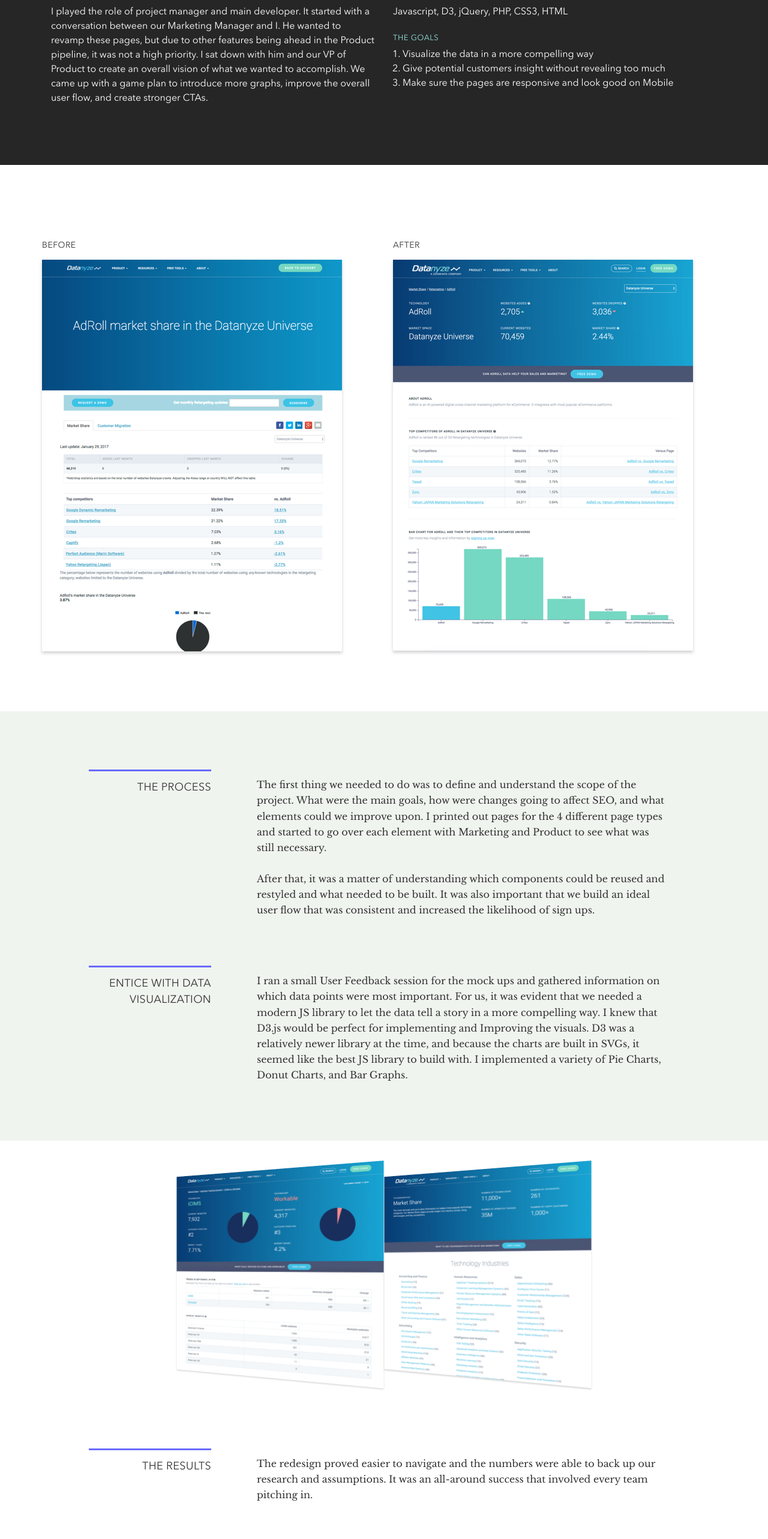
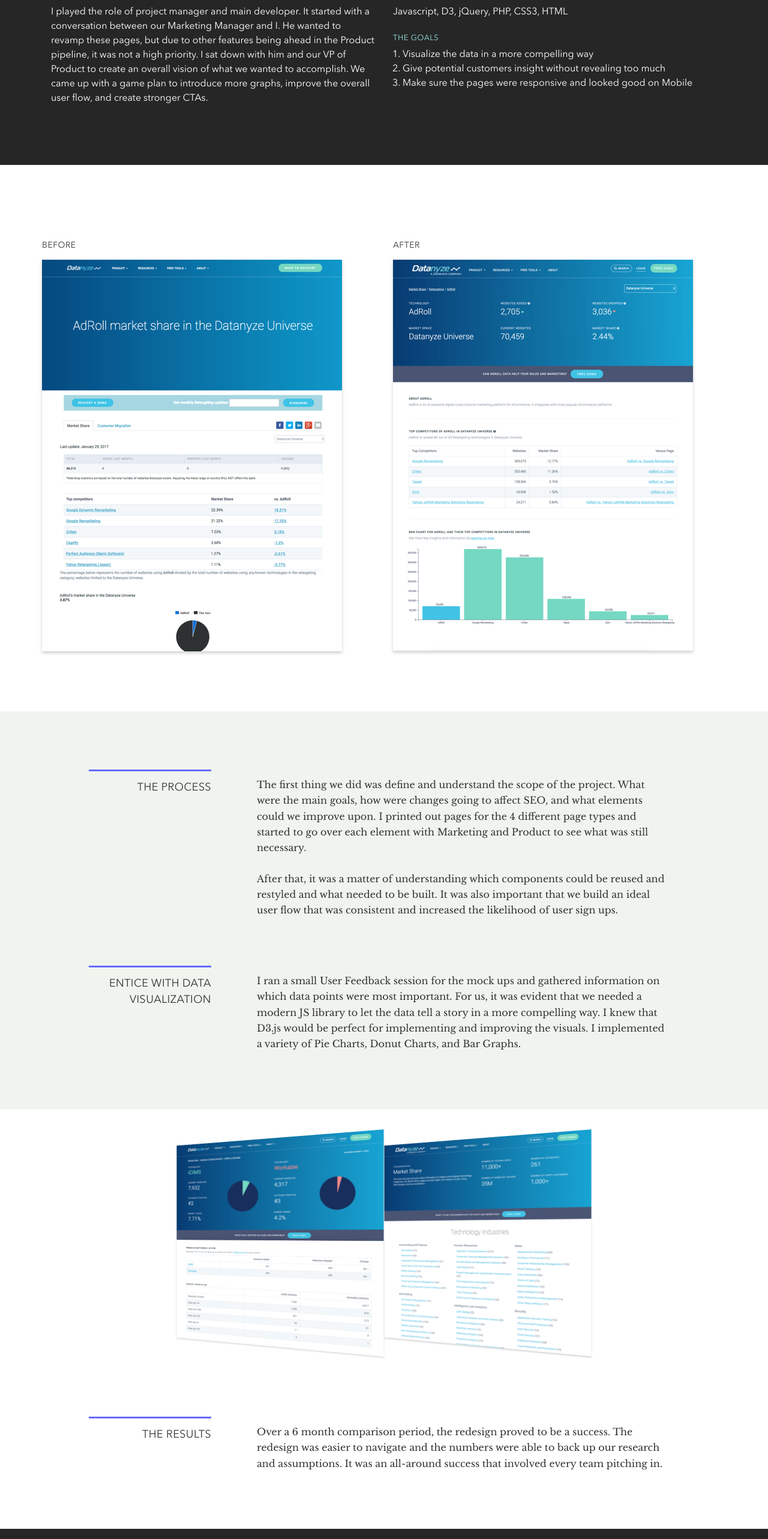
Before and after one commit to water-sauce/website, a React (Create React App) app: page /market-share in a window 1280 px wide. Shown: the part 1140-3706 px from the top of the page at 60% size. Built offline with nearby package versions, Linux system fonts and the light colour scheme; a small style sheet from the web is missing; what @fortawesome/fontawesome would draw is missing.

Commit message:
copy edits

```diff
--- a/src/App.js
+++ b/src/App.js
@@ -6,7 +6,6 @@
 import PublicHeader from "./components/PublicHeader";
 import HeaderOffset from "./components/HeaderOffset";
 import PublicFooter from "./components/PublicFooter";
-// import ContactModal from "./components/ContactModal";
 
 class App extends Component {
     render() {
--- a/src/containers/ChromeExtensionPage.js
+++ b/src/containers/ChromeExtensionPage.js
@@ -13,14 +13,14 @@
 import cx_4 from '../images/portfolio/cx_4.png';
 import cx_5 from '../images/portfolio/cx_5.png';
 
-const title = "Water Sauce | About Us page";
-const description = "Water Sauce is a digital design agency that makes brands extraordinary. We help everyday companies and products become both a need and a want with its target audience.";
+const title = "Water Sauce | Datanyze Chrome Extension Design";
+const description = "Calvin Jhunjhnuwala | A focus on a product I designed and developed while working at Datanyze | Chrome Extension";
 
 
 const project_info_1 = [
     {
         title: "My Role",
-        description: <Fragment><p>As the lead front-end developer and eventual lead designer in an ever-evolving product, it was important to plan ahead and visualize where the product would end up after several iterations. We wanted to add more and more data points with the knowledge that thousands of users would be impacted. Any change would have to allow the data to be easy to digest and access. We had to create a design system that was scalable.</p></Fragment>
+        description: <Fragment><p>As the lead front-end developer and eventual lead designer in an ever-evolving product, it was important to have a vision of where the product would end up after several iterations. We wanted to add more and more data points while very aware that thousands of users would be impacted. Any change would need every data point to be easy to access and digest. We had to create a design system that was scalable.</p></Fragment>
     }
 ]
 const project_info_2 = [
@@ -32,8 +32,8 @@
         title: "The Goals",
         description: <Fragment>
             <ol>
-                <li>Redesign and build the Chrome Extension to take on more data</li>
-                <li>Enable users to focus on the data they want</li>
+                <li>Redesign and build the Chrome Extension to take on more data points</li>
+                <li>Enable users to focus on the data set they want</li>
                 <li>Focus on upsells via a freemium model</li>
             </ol>
         </Fragment>
@@ -45,7 +45,7 @@
         title_block: "The Process",
         description: (
             <Fragment>
-            The design team teamed up with Marketing and Customer Success to see how the Chrome Extension was being used. We wanted to get a full understanding of how users were using the tool as a supplement in their prospecting work flow. We had known for a while that our Chrome Extension was being used by hundreds of sales and marketeers everyday, but had been highly under-valued within the company.
+            Design teamed up with Marketing and Customer Success to see how the Chrome Extension was being used.  We had known for a while that our Chrome Extension was being used by hundreds of sales and marketeers everyday. We wanted to get a full understanding of how users were using the tool as a supplement in their prospecting work flow. We spoke with power users and newly on-boarded to get their feedback on the current iteration.
             </Fragment>
         )
     },
@@ -53,7 +53,7 @@
         title_block: "Put Firmographics At the Forefront",
         description: (
             <Fragment>
-            We decided to focus on building out the Chrome Extension to be “tabbed” allowing for future data sets to slide right in. Making it modular was essential. We interviewed and gathered feedback from current customers, discovering that most of them were using it for the firmographics. We had to create a design system that removed noise and would allow the user to chose the tool of their preference.
+            After interviewing and gathering feedback, we discovered that most of our users were using the Chrome Extension for the firmographics data. We decided to focus on building out the Chrome Extension to be “tabbed” allowing for future data sets to slide right in. Additionally, this would allow the user to chose the data set of their preference while removing unnecessary noise.
             </Fragment>
         )
     }
@@ -64,7 +64,7 @@
         title_block: "The Results",
         description: (
             <Fragment>
-            With over 48,000+ users and 4.5+ stars in the Google Chrome Store, it took a complete team effort to promote this very powerful tool. Today, the current iteration of the Chrome Extension is still running successfully and has 7 data tabs (Firmographics, Technographics, Employees, Tweets, Salesforce, SEO, In the News).
+            It took a complete team effort to promote this very powerful tool, but the results paid off. The overall star rating in the Google Chrome Store rose by half a star to 4.5 with over 48,000+ users. Today, the current iteration of the Chrome Extension is still running successfully and now has 7 data tabs (Firmographics, Technographics, Employees, Tweets, Salesforce, SEO, In the News).
             </Fragment>
         )
     }
--- a/src/containers/MarketSharePage.js
+++ b/src/containers/MarketSharePage.js
@@ -13,8 +13,8 @@
 import ms_3 from '../images/portfolio/ms-versus.png';
 import ms_4 from '../images/portfolio/landing.png';
 
-const title = "Water Sauce | About Us page";
-const description = "Water Sauce is a digital design agency that makes brands extraordinary. We help everyday companies and products become both a need and a want with its target audience.";
+const title = "Water Sauce | Datanyze Market Share Design";
+const description = "Calvin Jhunjhnuwala | A focus on a product I designed and developed while working at Datanyze | Market Share";
 
 const numbers = [
     {
@@ -52,7 +52,7 @@
             <ol>
                 <li>Visualize the data in a more compelling way</li>
                 <li>Give potential customers insight without revealing too much</li>
-                <li>Make sure the pages are responsive and look good on Mobile</li>
+                <li>Make sure the pages were responsive and looked good on Mobile</li>
             </ol>
         </Fragment>
     }
@@ -63,10 +63,10 @@
         title_block: "The Process",
         description: (
             <Fragment>
-            The first thing we needed to do was to define and understand the scope of the project. What were the main goals, how were changes going to affect SEO, and what elements could we improve upon. I printed out pages for the 4 different page types and started to go over each element with Marketing and Product to see what was still necessary.
+            The first thing we did was define and understand the scope of the project. What were the main goals, how were changes going to affect SEO, and what elements could we improve upon. I printed out pages for the 4 different page types and started to go over each element with Marketing and Product to see what was still necessary.
             <br />
             <br />
-            After that, it was a matter of understanding which components could be reused and restyled and what needed to be built. It was also important that we build an ideal user flow that was consistent and increased the likelihood of sign ups.
+            After that, it was a matter of understanding which components could be reused and restyled and what needed to be built. It was also important that we build an ideal user flow that was consistent and increased the likelihood of user sign ups.
             </Fragment>
         )
     },
@@ -74,7 +74,7 @@
         title_block: "Entice with Data Visualization",
         description: (
             <Fragment>
-            I ran a small User Feedback session for the mock ups and gathered information on which data points were most important. For us, it was evident that we needed a modern JS library to let the data tell a story in a more compelling way. I knew that D3.js would be perfect for implementing and Improving the visuals. D3 was a relatively newer library at the time, and because the charts are built in SVGs, it seemed like the best JS library to build with. I implemented a variety of Pie Charts, Donut Charts, and Bar Graphs.
+            I ran a small User Feedback session for the mock ups and gathered information on which data points were most important. For us, it was evident that we needed a modern JS library to let the data tell a story in a more compelling way. I knew that D3.js would be perfect for implementing and improving the visuals. I implemented a variety of Pie Charts, Donut Charts, and Bar Graphs.
             </Fragment>
         )
     }
@@ -85,7 +85,7 @@
         title_block: "The Results",
         description: (
             <Fragment>
-            The redesign proved easier to navigate and the numbers were able to back up our research and assumptions. It was an all-around success that involved every team pitching in.
+            Over a 6 month comparison period, the redesign proved to be a success. The redesign was easier to navigate and the numbers were able to back up our research and assumptions. It was an all-around success that involved every team pitching in.
             </Fragment>
         )
     }
--- a/src/routers/AppRouter.js
+++ b/src/routers/AppRouter.js
@@ -78,12 +78,10 @@
             )
         );
         return (
-            <div>
-                <Switch>
-                    {routeComponents}
-                    <Route component={NotFoundPage} />
-                </Switch>
-            </div>
+            <Switch>
+                {routeComponents}
+                <Route component={NotFoundPage} />
+            </Switch>
         );
     }
 }
```
